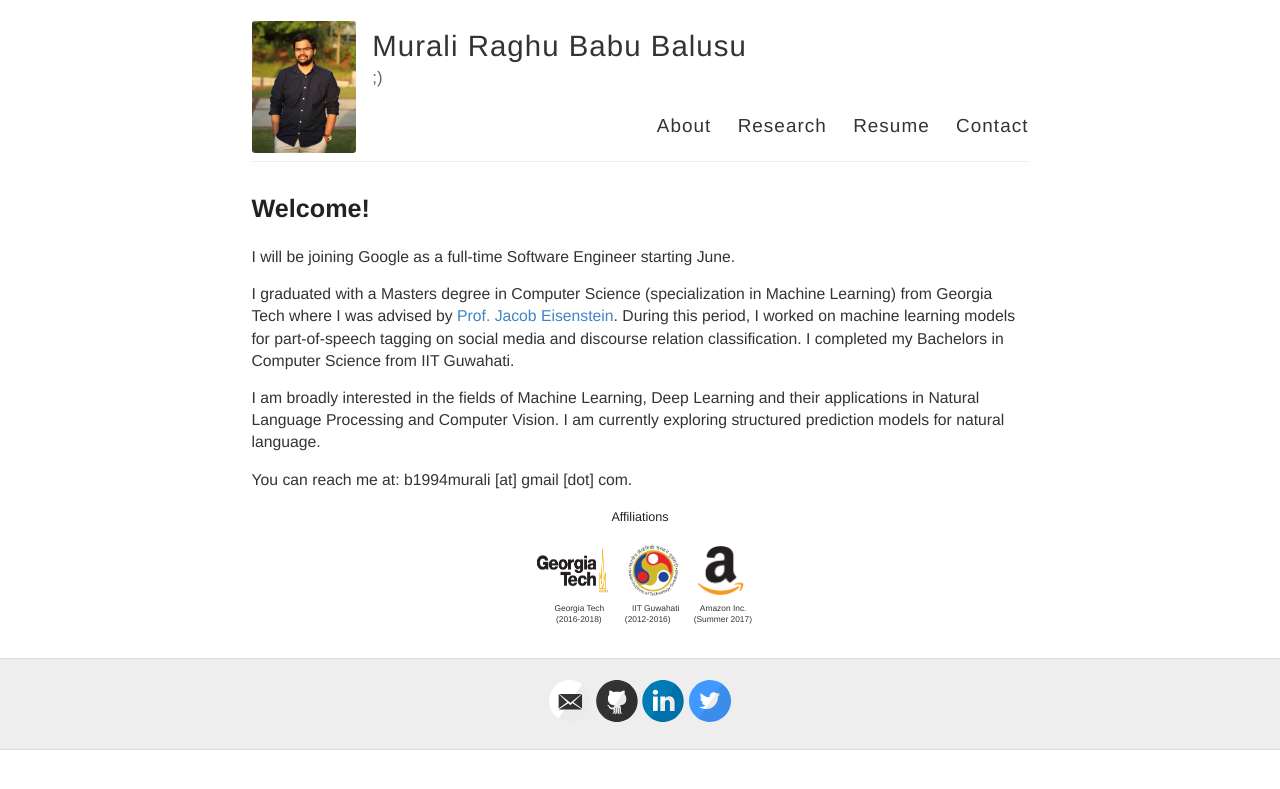
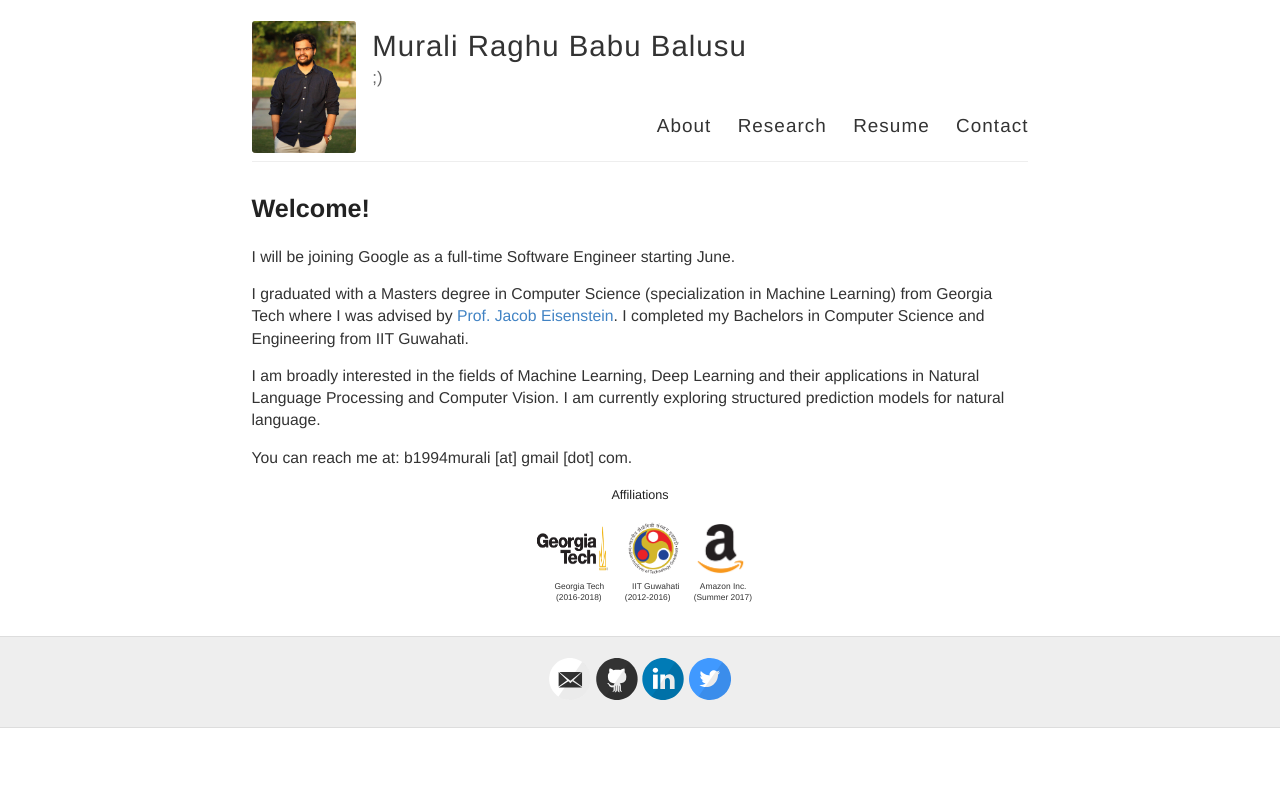
Before and after one commit to bmurali1994/bmurali1994.github.io, a Jekyll site: the page built from index.md, in a window 1280 px wide. Shown: the top 789 px of the page. Built offline with Jekyll 4.4.1, drawn with Linux system fonts in a browser that asks for light colours.

Commit message:
intro updates

```diff
--- a/index.md
+++ b/index.md
@@ -6,7 +6,7 @@ permalink: /
 
 I will be joining Google as a full-time Software Engineer starting June.
 
-I graduated with a Masters degree in Computer Science (specialization in Machine Learning) from Georgia Tech where I was advised by [Prof. Jacob Eisenstein](https://www.cc.gatech.edu/~jeisenst/). During this period, I worked on machine learning models for part-of-speech tagging on social media and discourse relation classification. I completed my Bachelors in Computer Science from IIT Guwahati.
+I graduated with a Masters degree in Computer Science (specialization in Machine Learning) from Georgia Tech where I was advised by [Prof. Jacob Eisenstein](https://www.cc.gatech.edu/~jeisenst/). I completed my Bachelors in Computer Science and Engineering from IIT Guwahati.
 
 I am broadly interested in the fields of Machine Learning, Deep Learning and their applications in Natural Language Processing and Computer Vision. I am currently exploring structured prediction models for natural language.
 
```
Also changed, not shown: about/index.md (+1 -1 lines).
